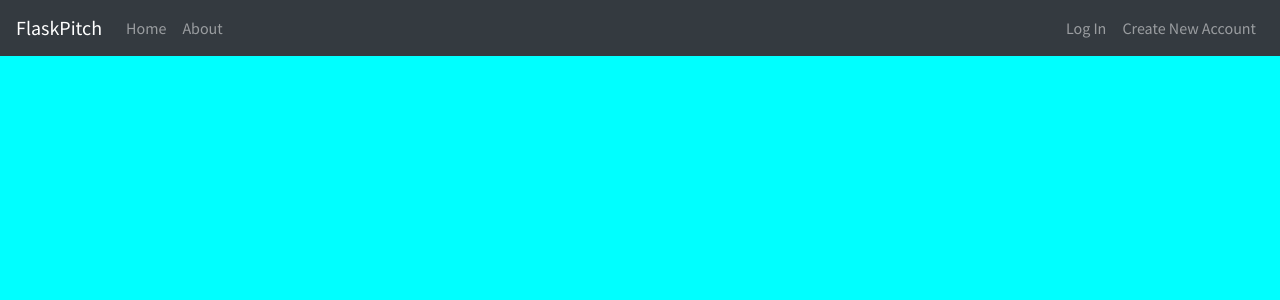
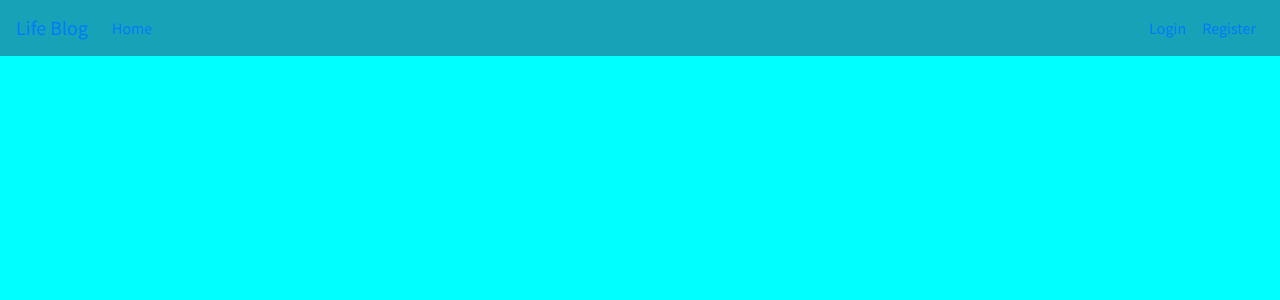
Before and after one commit to maureen28/Blog, a Python web app: template app/templates/index.html in a window 1280 px wide. Shown: the top 300 px of the page. Run offline with Jinja, Linux system fonts and the light colour scheme; the template is opened without the code that fills it, so the values that code supplies are empty; some libraries are stand-ins or nearby versions.

Commit message:
Create auth for login and register and add classes to it

```diff
--- a/app/templates/index.html
+++ b/app/templates/index.html
@@ -17,8 +17,8 @@
 
 <body>
 
-    <nav class="navbar navbar-expand-lg navbar-dark bg-dark">
-        <a class="navbar-brand" href="#">FlaskPitch</a>
+    <nav class="navbar navbar-expand-lg navbar-info bg-info">
+        <a class="navbar-brand" href="#">Life Blog</a>
         <button class="navbar-toggler" type="button" data-toggle="collapse" data-target="#navbarSupportedContent"
             aria-controls="navbarSupportedContent" aria-expanded="false" aria-label="Toggle navigation">
             <span class="navbar-toggler-icon"></span>
@@ -27,17 +27,16 @@
         <div class="collapse navbar-collapse" id="navbarToggle">
             <div class="navbar-nav mr-auto">
               <a class="nav-item nav-link" href="{{ url_for('main.home') }}">Home</a>
-              <a class="nav-item nav-link" href="{{ url_for('main.about') }}">About</a>
             </div>
             <!-- Navbar Right Side -->
             <div class="navbar-nav">
               {% if current_user.is_authenticated %}
-                <a class="nav-item nav-link" href="{{ url_for('posts.new_post') }}">New Pitch</a>
-                <a class="nav-item nav-link" href="{{ url_for('users.account') }}">My Profile</a>
-                <a class="nav-item nav-link" href="{{ url_for('users.logout') }}">Log Out</a>
+                <a class="nav-item nav-link" href="{{ url_for('posts.new_post') }}">New Blog Post</a>
+                <a class="nav-item nav-link" href="{{ url_for('auth.account') }}">My Account</a>
+                <a class="nav-item nav-link" href="{{ url_for('auth.logout') }}">Log Out</a>
               {% else %}
-                <a class="nav-item nav-link" href="{{ url_for('users.login') }}">Log In</a>
-                <a class="nav-item nav-link" href="{{ url_for('users.register') }}">Create New Account</a>
+                <a class="nav-item nav-link" href="{{ url_for('auth.login') }}">Login</a>
+                <a class="nav-item nav-link" href="{{ url_for('auth.register') }}">Register</a>
               {% endif %}
             </div>
           </div>
--- a/app/templates/login.html
+++ b/app/templates/login.html
@@ -42,14 +42,14 @@
         <div class="form-group">
             {{ form.submit(class="btn btn-outline-info") }}
             <small class="text-muted ml-2">
-                Forgotten your login details? <a href="{{ url_for('users.reset_request') }}"> Get help with signing in. </a>
+                Forgotten your login details? <a href="{{ url_for('auth.reset_request') }}"> Get help with signing in. </a>
             </small>
         </div>
     </form>
 </div>
 <div class="border-top pt-3">
     <small class="text-muted">
-        Don't have an account? <a class="ml-2" href="{{ url_for('users.register') }}">Sign Up </a>
+        Don't have an account? <a class="ml-2" href="{{ url_for('auth.register') }}">Sign Up </a>
     </small>
 </div>
 </div>
--- a/app/templates/register.html
+++ b/app/templates/register.html
@@ -74,7 +74,7 @@
 </div>
 <div class="border-top pt-3">
     <small class="text-muted">
-        Already have an account? <a class="ml-2" href="{{url_for('users.login')}}">Sign In</a>
+        Already have an account? <a class="ml-2" href="{{url_for('auth.login')}}">Sign In</a>
     </small>
 </div>
 {% endblock %}
```
